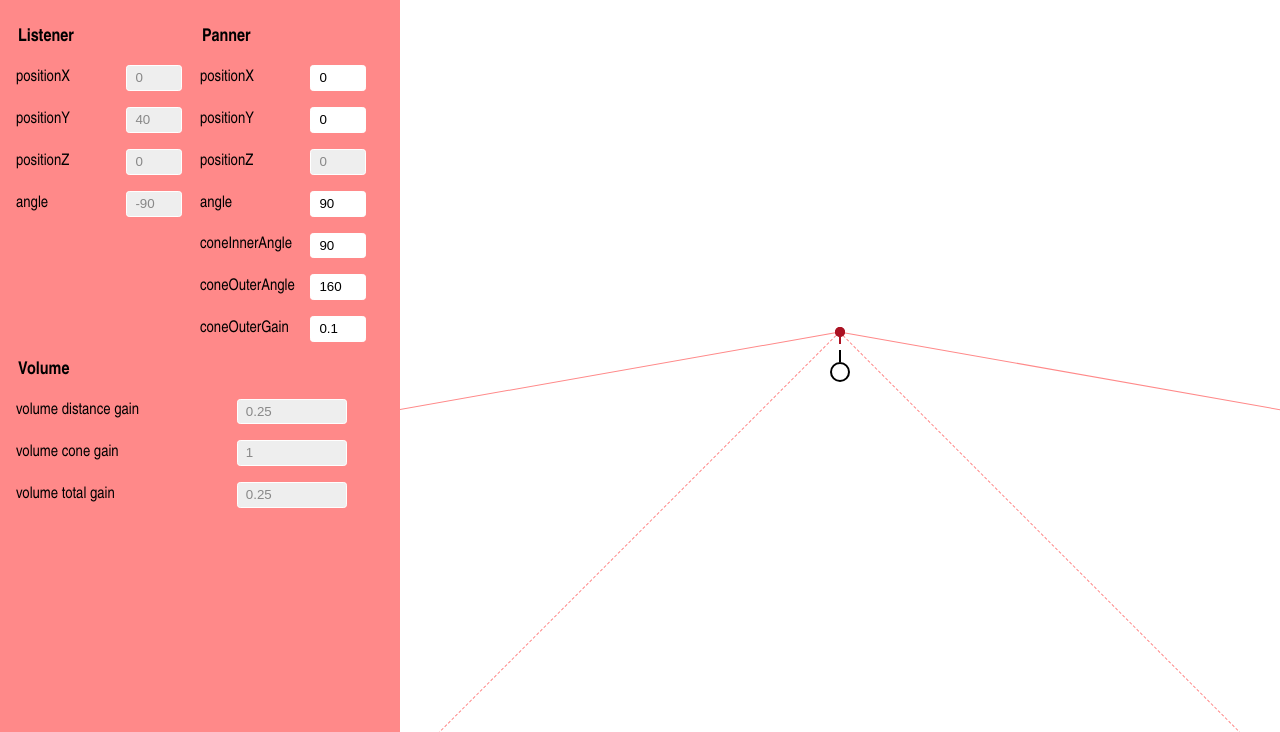
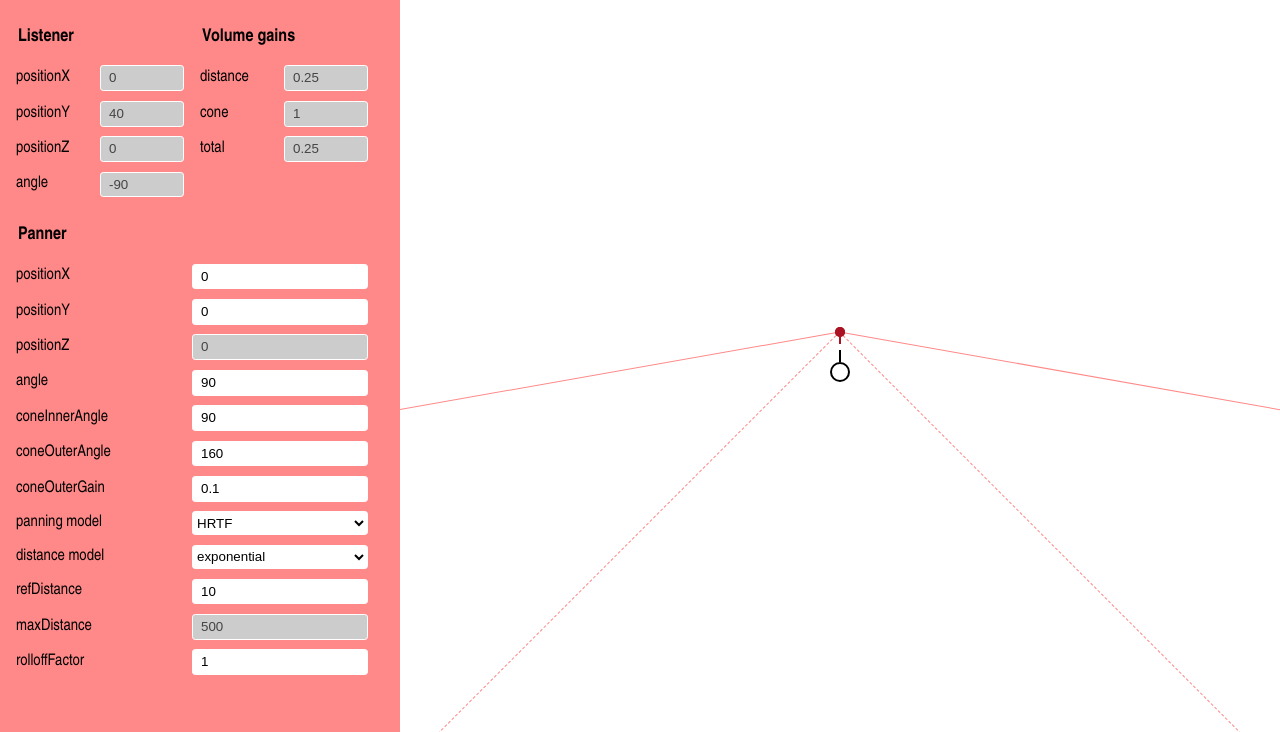
Before and after one commit to alvov/audio-panner-demo, a website: page index.html in a window 1280 px wide. Shown: the part 68-800 px from the top of the page. Drawn offline with Linux system fonts and the light colour scheme; no server answers.

Commit message:
added more controls

```diff
--- a/index.css
+++ b/index.css
@@ -2,8 +2,8 @@
     --color-red: #ff8989;
     --color-dark-red: #ab1223;
     --color-yellow: #eed653;
-    --color-grey: #eee;
-    --color-dark-grey: #888;
+    --color-grey: #ccc;
+    --color-dark-grey: #444;
 }
 
 html, body {
@@ -52,11 +52,12 @@ body {
     display: inline-block;
     width: 50%;
     margin: 0;
-    padding: 1rem 0 0;
+    padding: 1rem 1rem 1rem 0;
     border: 0;
     vertical-align: top;
+    box-sizing: border-box;
 }
-.controls-fieldset_volume {
+.controls-fieldset_panner {
     display: block;
     width: 100%;
 }
@@ -70,17 +71,23 @@ body {
 .controls-fieldset-row {
     display: flex;
     align-items: center;
-    margin: 0 0 1rem;
+    margin: 0 0 0.6rem;
 }
 .controls-fieldset-row-label {
-    flex: 0 0 60%;
+    flex: 0 0 50%;
 }
-.controls-fieldset-row-input {
-    width: 30%;
+.controls-fieldset-row-input,
+.controls-fieldset-row-select {
+    width: 50%;
     padding: 0.25rem 0.5rem 0.3rem;
     border: 1px solid #fff;
     border-radius: 0.2rem;
     box-sizing: border-box;
+    background-color: #fff;
+}
+.controls-fieldset-row-select {
+    height: 1.5rem;
+    padding: 0;
 }
 .controls-fieldset-row-input:focus {
     border-color: var(--color-dark-red);
--- a/index.html
+++ b/index.html
@@ -8,7 +8,7 @@
 <body>
     <form class="controls" name="controls">
         <label class="controls-sound">
-            <input type="checkbox" name="mute" class="controls-sound-input" checked>
+            <input type="checkbox" name="mute" class="controls-sound-input">
             <span class="controls-sound-icon"></span>
         </label>
         <h1 class="controls-title">Audio panner demo</h1>
@@ -36,6 +36,24 @@
             </div>
         </fieldset><!--
         --><fieldset class="controls-fieldset">
+            <legend class="controls-legend">Volume gains</legend>
+            <div class="controls-fieldset-row">
+                <label class="controls-fieldset-row-label" for="panner-distance-gain">distance</label>
+                <input class="controls-fieldset-row-input" type="number" name="panner-distance-gain"
+                    id="panner-distance-gain" readonly>
+            </div>
+            <div class="controls-fieldset-row">
+                <label class="controls-fieldset-row-label" for="panner-cone-volume-gain">cone</label>
+                <input class="controls-fieldset-row-input" type="number" name="panner-cone-volume-gain"
+                    id="panner-cone-volume-gain" readonly>
+            </div>
+            <div class="controls-fieldset-row">
+                <label class="controls-fieldset-row-label" for="panner-volume-gain">total</label>
+                <input class="controls-fieldset-row-input" type="number" name="panner-volume-gain"
+                    id="panner-volume-gain" readonly>
+            </div>
+        </fieldset>
+        <fieldset class="controls-fieldset controls-fieldset_panner">
             <legend class="controls-legend">Panner</legend>
             <div class="controls-fieldset-row">
                 <label class="controls-fieldset-row-label" for="panner-x">positionX</label>
@@ -69,23 +87,35 @@
                 <input class="controls-fieldset-row-input" type="number" name="panner-cone-gain"
                     id="panner-cone-gain" min="0" max="1" step="0.1">
             </div>
-        </fieldset>
-        <fieldset class="controls-fieldset controls-fieldset_volume">
-            <legend class="controls-legend">Volume</legend>
             <div class="controls-fieldset-row">
-                <label class="controls-fieldset-row-label" for="panner-distance-gain">volume distance gain</label>
-                <input class="controls-fieldset-row-input" type="number" name="panner-distance-gain"
-                    id="panner-distance-gain" readonly>
+                <label class="controls-fieldset-row-label" for="panner-model">panning model</label>
+                <select class="controls-fieldset-row-select" name="panner-model" id="panner-model">
+                    <option value="HRTF">HRTF</option>
+                    <option value="equalpower">equalpower</option>
+                </select>
             </div>
             <div class="controls-fieldset-row">
-                <label class="controls-fieldset-row-label" for="panner-cone-volume-gain">volume cone gain</label>
-                <input class="controls-fieldset-row-input" type="number" name="panner-cone-volume-gain"
-                    id="panner-cone-volume-gain" readonly>
+                <label class="controls-fieldset-row-label" for="panner-distance-model">distance model</label>
+                <select class="controls-fieldset-row-select" name="panner-distance-model" id="panner-distance-model">
+                    <option value="linear">linear</option>
+                    <option value="inverse">inverse</option>
+                    <option value="exponential">exponential</option>
+                </select>
             </div>
             <div class="controls-fieldset-row">
-                <label class="controls-fieldset-row-label" for="panner-volume-gain">volume total gain</label>
-                <input class="controls-fieldset-row-input" type="number" name="panner-volume-gain"
-                    id="panner-volume-gain" readonly>
+                <label class="controls-fieldset-row-label" for="panner-ref-distance">refDistance</label>
+                <input class="controls-fieldset-row-input" type="number" name="panner-ref-distance"
+                    id="panner-ref-distance" min="0">
+            </div>
+            <div class="controls-fieldset-row">
+                <label class="controls-fieldset-row-label" for="panner-max-distance">maxDistance</label>
+                <input class="controls-fieldset-row-input" type="number" name="panner-max-distance"
+                    id="panner-max-distance" min="0">
+            </div>
+            <div class="controls-fieldset-row">
+                <label class="controls-fieldset-row-label" for="panner-rolloff-factor">rolloffFactor</label>
+                <input class="controls-fieldset-row-input" type="number" name="panner-rolloff-factor"
+                    id="panner-rolloff-factor" step="0.1">
             </div>
         </fieldset>
     </form>
--- a/index.js
+++ b/index.js
@@ -6,13 +6,29 @@
     document.body.appendChild(loadingScreen);
 
     const fieldNode = document.querySelector('.field');
+
     const state = {
         cursorPosition: null,
-        listenerNodePosition: [0, 40, 0],
-        listenerOrientation: [0, -1, 0],
-        pannerPosition: [0, 0, 0],
-        pannerOrientation: [0, 1, 0],
-        fieldSize: [fieldNode.offsetWidth, fieldNode.offsetHeight, 0]
+        fieldSize: [fieldNode.offsetWidth, fieldNode.offsetHeight, 0],
+        listener: {
+            nodePosition: [0, 40, 0],
+            orientation: [0, -1, 0]
+        },
+        panner: {
+            position: [0, 0, 0],
+            orientation: [0, 1, 0],
+            panningModel: 'HRTF',
+            distanceModel: 'exponential',
+            maxDistance: 500,
+            refDistance: 10,
+            rolloffFactor: 1,
+            coneInnerAngle: 90,
+            coneOuterAngle: 160,
+            coneOuterGain: 0.1
+        },
+        gain: {
+            value: 1
+        }
     };
 
     const KEY_W = 87;
@@ -48,13 +64,6 @@
     const listener = audioCtx.listener;
     const panner = audioCtx.createPanner();
     const gain = audioCtx.createGain();
-    panner.distanceModel = 'exponential';
-    panner.panningModel = 'HRTF';
-    panner.refDistance = 10;
-    panner.rolloffFactor = 1;
-    panner.coneInnerAngle = 90;
-    panner.coneOuterAngle = 160;
-    panner.coneOuterGain = 0.1;
 
     const keyPressed = {
         [KEY_W]: false,
@@ -90,47 +99,72 @@
         });
 
     const formNode = document.controls;
+    formNode['mute'].checked = state.gain.value;
     formNode['panner-x'].min = -Math.floor(state.fieldSize[0] / 2);
     formNode['panner-x'].max = Math.floor(state.fieldSize[0] / 2);
-    formNode['panner-x'].value = state.pannerPosition[0];
+    formNode['panner-x'].value = state.panner.position[0];
     formNode['panner-y'].min = -Math.floor(state.fieldSize[1] / 2);
     formNode['panner-y'].max = Math.floor(state.fieldSize[1] / 2);
-    formNode['panner-y'].value = state.pannerPosition[1];
-    formNode['panner-z'].min = formNode['panner-z'].max = formNode['panner-z'].value = state.pannerPosition[2];
-    formNode['panner-angle'].value = getAngleFromVector(state.pannerOrientation);
-    formNode['panner-cone-inner'].value = panner.coneInnerAngle;
-    formNode['panner-cone-outer'].value = panner.coneOuterAngle;
-    formNode['panner-cone-gain'].value = panner.coneOuterGain;
+    formNode['panner-y'].value = state.panner.position[1];
+    formNode['panner-z'].min = formNode['panner-z'].max = formNode['panner-z'].value = state.panner.position[2];
+    formNode['panner-angle'].value = getAngleFromVector(state.panner.orientation);
+    formNode['panner-cone-inner'].value = state.panner.coneInnerAngle;
+    formNode['panner-cone-outer'].value = state.panner.coneOuterAngle;
+    formNode['panner-cone-gain'].value = state.panner.coneOuterGain;
+    formNode['panner-model'].value = state.panner.panningModel;
+    formNode['panner-distance-model'].value = state.panner.distanceModel;
+    formNode['panner-max-distance'].value = state.panner.maxDistance;
+    formNode['panner-ref-distance'].value = state.panner.refDistance;
+    formNode['panner-rolloff-factor'].value = state.panner.rolloffFactor;
     formNode.addEventListener('input', event => {
         switch (event.target.name) {
             case 'panner-x':
-                state.pannerPosition[0] = event.target.valueAsNumber;
+                state.panner.position[0] = event.target.valueAsNumber;
                 break;
             case 'panner-y':
-                state.pannerPosition[1] = event.target.valueAsNumber;
+                state.panner.position[1] = event.target.valueAsNumber;
                 break;
             case 'panner-z':
-                state.pannerPosition[2] = event.target.valueAsNumber;
+                state.panner.position[2] = event.target.valueAsNumber;
                 break;
             case 'panner-angle':
-                state.pannerOrientation = getVectorFromAngle(event.target.valueAsNumber);
+                state.panner.orientation = getVectorFromAngle(event.target.valueAsNumber);
                 break;
             case 'panner-cone-inner':
-                panner.coneInnerAngle = event.target.valueAsNumber;
+                state.panner.coneInnerAngle = event.target.valueAsNumber;
                 break;
             case 'panner-cone-outer':
-                panner.coneOuterAngle = event.target.valueAsNumber;
+                state.panner.coneOuterAngle = event.target.valueAsNumber;
                 break;
             case 'panner-cone-gain':
-                panner.coneOuterGain = event.target.valueAsNumber;
+                state.panner.coneOuterGain = event.target.valueAsNumber;
+                break;
+            case 'panner-max-distance':
+                state.panner.maxDistance = event.target.valueAsNumber;
+                break;
+            case 'panner-ref-distance':
+                state.panner.refDistance = event.target.valueAsNumber;
+                break;
+            case 'panner-rolloff-factor':
+                state.panner.rolloffFactor = event.target.valueAsNumber;
                 break;
         }
     });
-    formNode.mute.addEventListener('change', event => {
-        if (event.target.checked) {
-            gain.gain.value = 1;
-        } else {
-            gain.gain.value = 0;
+    formNode.addEventListener('change', event => {
+        switch (event.target.name) {
+            case 'mute':
+                if (event.target.checked) {
+                    state.gain.value = 1;
+                } else {
+                    state.gain.value = 0;
+                }
+                break;
+            case 'panner-model':
+                state.panner.panningModel = event.target.value;
+                break;
+            case 'panner-distance-model':
+                state.panner.distanceModel = event.target.value;
+                break;
         }
     });
 
@@ -157,92 +191,112 @@
     function render() {
         window.requestAnimationFrame(render);
 
-        // updating position
+        // listener
         if (keyPressed[KEY_W]) {
             if (keyPressed[KEY_A]) {
-                state.listenerNodePosition[0] -= LISTENER_SPEED * 1.14;
-                state.listenerNodePosition[1] -= LISTENER_SPEED * 1.14;
+                state.listener.nodePosition[0] -= LISTENER_SPEED * 1.14;
+                state.listener.nodePosition[1] -= LISTENER_SPEED * 1.14;
             } else if (keyPressed[KEY_D]) {
-                state.listenerNodePosition[0] += LISTENER_SPEED * 1.14;
-                state.listenerNodePosition[1] -= LISTENER_SPEED * 1.14;
+                state.listener.nodePosition[0] += LISTENER_SPEED * 1.14;
+                state.listener.nodePosition[1] -= LISTENER_SPEED * 1.14;
             } else {
-                state.listenerNodePosition[1] -= LISTENER_SPEED;
+                state.listener.nodePosition[1] -= LISTENER_SPEED;
             }
         } else if (keyPressed[KEY_S]) {
             if (keyPressed[KEY_A]) {
-                state.listenerNodePosition[0] -= LISTENER_SPEED * 1.14;
-                state.listenerNodePosition[1] += LISTENER_SPEED * 1.14;
+                state.listener.nodePosition[0] -= LISTENER_SPEED * 1.14;
+                state.listener.nodePosition[1] += LISTENER_SPEED * 1.14;
             } else if (keyPressed[KEY_D]) {
-                state.listenerNodePosition[0] += LISTENER_SPEED * 1.14;
-                state.listenerNodePosition[1] += LISTENER_SPEED * 1.14;
+                state.listener.nodePosition[0] += LISTENER_SPEED * 1.14;
+                state.listener.nodePosition[1] += LISTENER_SPEED * 1.14;
             } else {
-                state.listenerNodePosition[1] += LISTENER_SPEED;
+                state.listener.nodePosition[1] += LISTENER_SPEED;
             }
         } else if (keyPressed[KEY_A]) {
-            state.listenerNodePosition[0] -= LISTENER_SPEED;
+            state.listener.nodePosition[0] -= LISTENER_SPEED;
         } else if (keyPressed[KEY_D]) {
-            state.listenerNodePosition[0] += LISTENER_SPEED;
+            state.listener.nodePosition[0] += LISTENER_SPEED;
         }
         for (let i = 0; i < 2; i++) {
-            state.listenerNodePosition[i] = Math.min(Math.max(state.listenerNodePosition[i], -state.fieldSize[i] / 2), state.fieldSize[i] / 2);
+            state.listener.nodePosition[i] = Math.min(Math.max(state.listener.nodePosition[i], -state.fieldSize[i] / 2), state.fieldSize[i] / 2);
         }
 
-        // updating orientation
         if (state.cursorPosition) {
-            state.listenerOrientation = [
-                state.cursorPosition[0] - state.listenerNodePosition[0],
-                state.cursorPosition[1] - state.listenerNodePosition[1],
-                state.listenerOrientation[2]
+            state.listener.orientation = [
+                state.cursorPosition[0] - state.listener.nodePosition[0],
+                state.cursorPosition[1] - state.listener.nodePosition[1],
+                state.listener.orientation[2]
             ];
         }
 
-        listenerNode.style.transform = getTransformValue({ position: state.listenerNodePosition });
+        listenerNode.style.transform = getTransformValue({ position: state.listener.nodePosition });
         listenerBodyNode.style.transform = getTransformValue({
-            angle: getAngleFromVector(state.listenerOrientation)
+            angle: getAngleFromVector(state.listener.orientation)
         });
 
-        listener.setOrientation(...state.listenerOrientation, 0, 0, -1);
+        listener.setOrientation(...state.listener.orientation, 0, 0, -1);
         const listenerPosition = [
-            AUDIO_SPACE_RATE * state.listenerNodePosition[0],
-            AUDIO_SPACE_RATE * state.listenerNodePosition[1],
-            AUDIO_SPACE_RATE * state.listenerNodePosition[2]
+            AUDIO_SPACE_RATE * state.listener.nodePosition[0],
+            AUDIO_SPACE_RATE * state.listener.nodePosition[1],
+            AUDIO_SPACE_RATE * state.listener.nodePosition[2]
         ];
         setPosition(listener, ...listenerPosition);
 
-        // linear volume gain
-        // const volumeDistanceGainCoeff = 1 -
-        //     panner.rolloffFactor * (getDistance(listenerPosition, state.pannerPosition) - panner.refDistance) /
-        //     (panner.maxDistance - panner.refDistance);
+        // gain
+        gain.gain.value = state.gain.value;
 
-        // inverse volume gain
-        // const volumeDistanceGainCoeff = panner.refDistance /
-        //     (panner.refDistance + panner.rolloffFactor * (getDistance(listenerPosition, state.pannerPosition) - panner.refDistance));
-
-        // exponential volume gain
-        const volumeDistanceGainCoeff = Math.pow(
-            Math.max(getDistance(listenerPosition, state.pannerPosition), panner.refDistance) / panner.refDistance,
-            -panner.rolloffFactor
-        );
+        // form fields
         formNode['listener-x'].value = Math.round(listenerPosition[0]);
         formNode['listener-y'].value = Math.round(listenerPosition[1]);
         formNode['listener-z'].value = Math.round(listenerPosition[2]);
-        formNode['listener-angle'].value = Math.round(getAngleFromVector(state.listenerOrientation));
+        formNode['listener-angle'].value = Math.round(getAngleFromVector(state.listener.orientation));
+
+        let volumeDistanceGainCoeff;
+        switch (state.panner.distanceModel) {
+            case 'linear':
+                volumeDistanceGainCoeff = volumeGainLinear(listenerPosition, state);
+                break;
+            case 'inverse':
+                volumeDistanceGainCoeff = volumeGainInverse(listenerPosition, state);
+                break;
+            case 'exponential':
+                volumeDistanceGainCoeff = volumeGainExponential(listenerPosition, state);
+                break;
+        }
         formNode['panner-distance-gain'].value = volumeDistanceGainCoeff;
-        formNode['panner-cone-volume-gain'].value = getConeGain(listenerPosition, panner, state.pannerPosition, state.pannerOrientation);
-        formNode['panner-volume-gain'].value = formNode['panner-distance-gain'].valueAsNumber *
-            formNode['panner-cone-volume-gain'].valueAsNumber;
 
-        panner.setOrientation(...state.pannerOrientation);
-        pannerConeInnerNode.style.setProperty('--cone-angle-left', `-${panner.coneInnerAngle / 2}deg`, '');
-        pannerConeInnerNode.style.setProperty('--cone-angle-right', `${panner.coneInnerAngle / 2}deg`, '');
-        pannerConeOuterNode.style.setProperty('--cone-angle-left', `-${panner.coneOuterAngle / 2}deg`, '');
-        pannerConeOuterNode.style.setProperty('--cone-angle-right', `${panner.coneOuterAngle / 2}deg`, '');
-        setPosition(panner, ...state.pannerPosition);
+        const volumeConeGainCoeff = getConeGain(listenerPosition, state);
+        formNode['panner-cone-volume-gain'].value = volumeConeGainCoeff;
+        formNode['panner-volume-gain'].value = volumeDistanceGainCoeff * volumeConeGainCoeff;
 
-        pannerNode.style.transform = getTransformValue({ position: state.pannerPosition });
+        if (state.panner.distanceModel === 'linear') {
+            formNode['panner-max-distance'].removeAttribute('readonly');
+        } else {
+            formNode['panner-max-distance'].setAttribute('readonly', 'readonly');
+        }
+
+        // panner
+        panner.panningModel = state.panner.panningModel;
+        panner.distanceModel = state.panner.distanceModel;
+        panner.maxDistance = state.panner.maxDistance;
+        panner.refDistance = state.panner.refDistance;
+        panner.rolloffFactor = state.panner.rolloffFactor;
+        panner.coneInnerAngle = state.panner.coneInnerAngle;
+        panner.coneOuterAngle = state.panner.coneOuterAngle;
+        panner.coneOuterGain = state.panner.coneOuterGain;
+
+        panner.setOrientation(...state.panner.orientation);
         pannerBodyNode.style.transform = getTransformValue({
-            angle: getAngleFromVector(state.pannerOrientation)
+            angle: getAngleFromVector(state.panner.orientation)
         });
+
+        setPosition(panner, ...state.panner.position);
+        pannerNode.style.transform = getTransformValue({ position: state.panner.position });
+
+        pannerConeInnerNode.style.setProperty('--cone-angle-left', `-${state.panner.coneInnerAngle / 2}deg`, '');
+        pannerConeInnerNode.style.setProperty('--cone-angle-right', `${state.panner.coneInnerAngle / 2}deg`, '');
+        pannerConeOuterNode.style.setProperty('--cone-angle-left', `-${state.panner.coneOuterAngle / 2}deg`, '');
+        pannerConeOuterNode.style.setProperty('--cone-angle-right', `${state.panner.coneOuterAngle / 2}deg`, '');
     }
 
     function getTransformValue({ position, angle }) {
@@ -272,11 +326,32 @@
         return [Math.cos(angle), Math.sin(angle), 0];
     }
 
-    function getConeGain(listenerPosition, panner, pannerPosition, pannerOrientation) {
-        const pannerAngle = getAngleFromVector(pannerOrientation);
+    function volumeGainLinear(listenerPosition) {
+        return 1 -
+            state.panner.rolloffFactor * (getDistance(listenerPosition, state.panner.position) - state.panner.refDistance) /
+            (state.panner.maxDistance - state.panner.refDistance);
+    }
+
+    function volumeGainInverse(listenerPosition) {
+        return state.panner.refDistance /
+            (
+                state.panner.refDistance +
+                state.panner.rolloffFactor * (getDistance(listenerPosition, state.panner.position) - state.panner.refDistance)
+            );
+    }
+
+    function volumeGainExponential(listenerPosition) {
+        return Math.pow(
+            Math.max(getDistance(listenerPosition, state.panner.position), state.panner.refDistance) / state.panner.refDistance,
+            -state.panner.rolloffFactor
+        );
+    }
+
+    function getConeGain(listenerPosition) {
+        const pannerAngle = getAngleFromVector(state.panner.orientation);
         let listenerRelativeAngle = getAngleFromVector([
-            listenerPosition[0] - pannerPosition[0],
-            listenerPosition[1] - pannerPosition[1]
+            listenerPosition[0] - state.panner.position[0],
+            listenerPosition[1] - state.panner.position[1]
         ]) - pannerAngle;
         if (listenerRelativeAngle > 180) {
             listenerRelativeAngle = 360 - listenerRelativeAngle;
@@ -284,13 +359,13 @@
             listenerRelativeAngle = 360 + listenerRelativeAngle;
         }
         listenerRelativeAngle = Math.abs(listenerRelativeAngle);
-        if (listenerRelativeAngle < panner.coneInnerAngle / 2) {
+        if (listenerRelativeAngle < state.panner.coneInnerAngle / 2) {
             return 1;
-        } else if (listenerRelativeAngle > panner.coneOuterAngle / 2) {
-            return panner.coneOuterGain;
+        } else if (listenerRelativeAngle > state.panner.coneOuterAngle / 2) {
+            return state.panner.coneOuterGain;
         } else {
-            return 1 - (1 - panner.coneOuterGain) *
-                (2 * listenerRelativeAngle - panner.coneInnerAngle) / (panner.coneOuterAngle - panner.coneInnerAngle);
+            return 1 - (1 - state.panner.coneOuterGain) *
+                (2 * listenerRelativeAngle - state.panner.coneInnerAngle) / (state.panner.coneOuterAngle - state.panner.coneInnerAngle);
         }
     }
 })();
```
